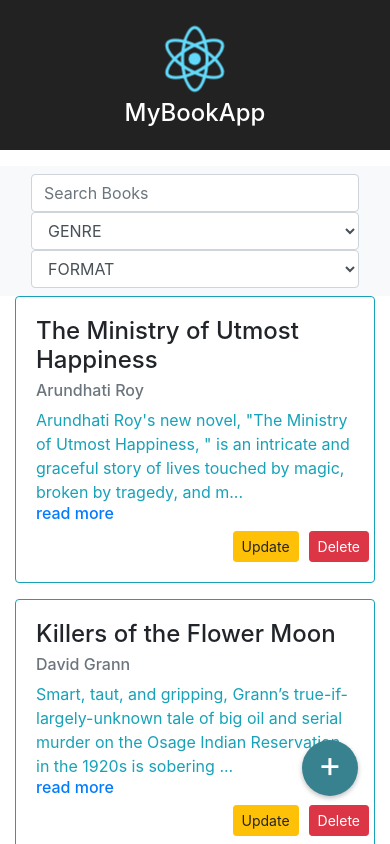
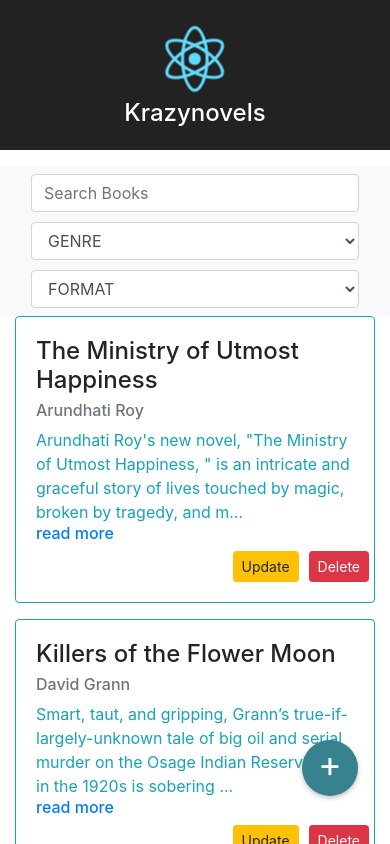
Before and after one commit to Mrprofessor/bookstore, a React (Create React App) app: page / in a window 390 px wide. Shown: the top 844 px of the page. Built offline with nearby package versions, Linux system fonts and the light colour scheme.

Commit message:
UI update

```diff
--- a/src/App.js
+++ b/src/App.js
@@ -8,7 +8,7 @@ class App extends Component {
       <div className="App">
         <header className="App-header">
           <img src={logo} className="App-logo" alt="logo" />
-          <h1 className="App-title">MyBookApp</h1>
+          <h1 className="App-title">Krazynovels</h1>
         </header>
         <p className="App-intro">
           {/* To get started, edit <code>src/App.js</code> and save to reloads. */}
--- a/src/SearchBar.js
+++ b/src/SearchBar.js
@@ -24,11 +24,11 @@ class SearchBar extends Component {
     render() {
         return(
             <nav className="navbar navbar-light bg-light row">
-                <div className="col-lg-6">
+                <div className="col-md-6" style={{marginBottom : 10}}>
                     <input className="form-control mr-sm-2" onChange={this.changeSearch} ref={(a) => this._inputSearch = a}
                         type="text" placeholder="Search Books" aria-label="Search" />
                 </div>
-                <div className="col-lg-3">
+                <div className="col-md-3" style={{ marginBottom: 10 }}>
                     <select name="genre" id="bookGenre" className="form-control" onChange={this.changeFilterGenere}
                     ref={(a) => this._inputGenre = a} >
 
@@ -40,7 +40,7 @@ class SearchBar extends Component {
                         <option>Fantasy</option>
                     </select>
                 </div>
-                <div className="col-lg-3">
+                <div className="col-md-3">
                     <select name="format" id="bookFormat" className="form-control" onChange={this.changeFilterFormat}
                     ref={(a) => this._inputFormat = a} >
 
```
